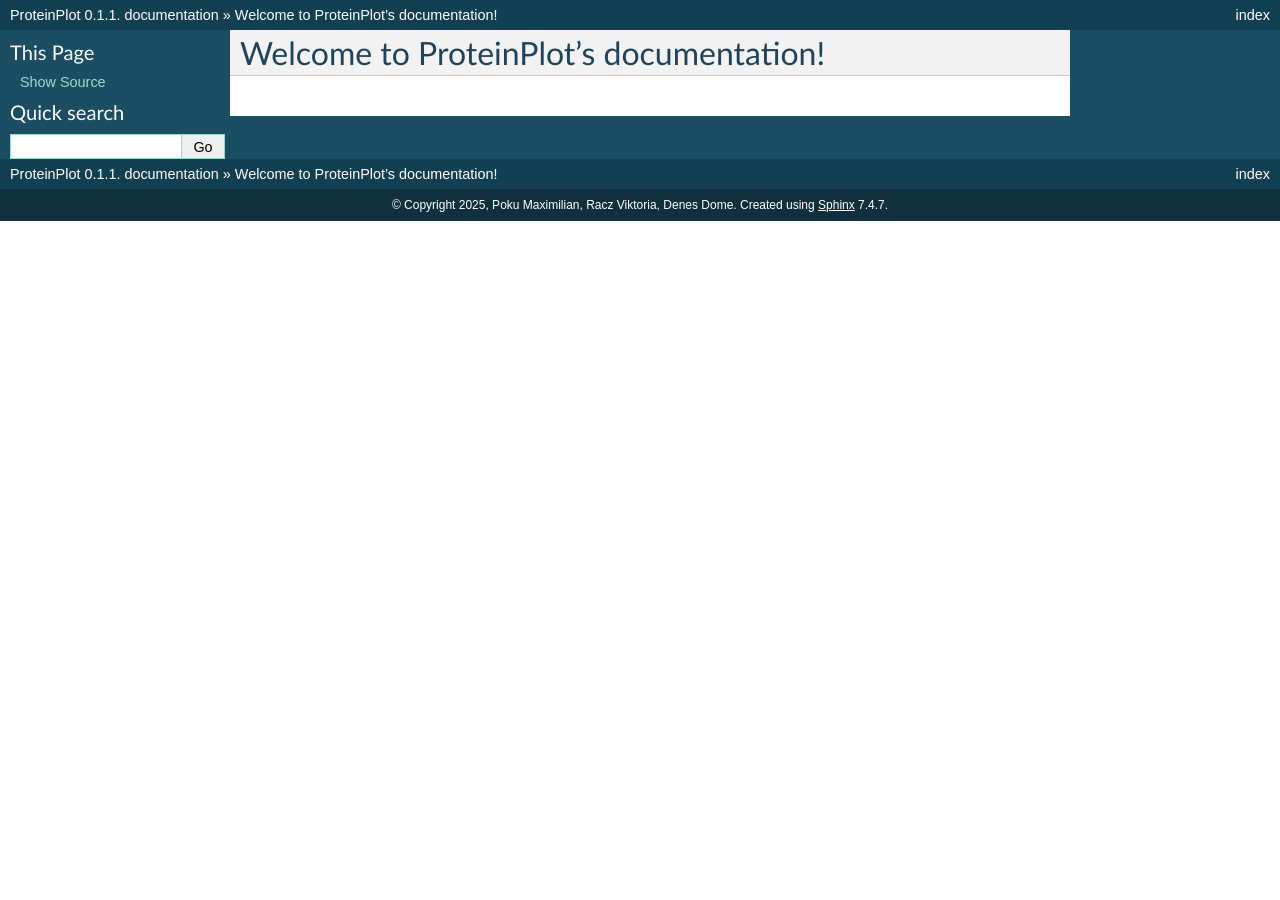
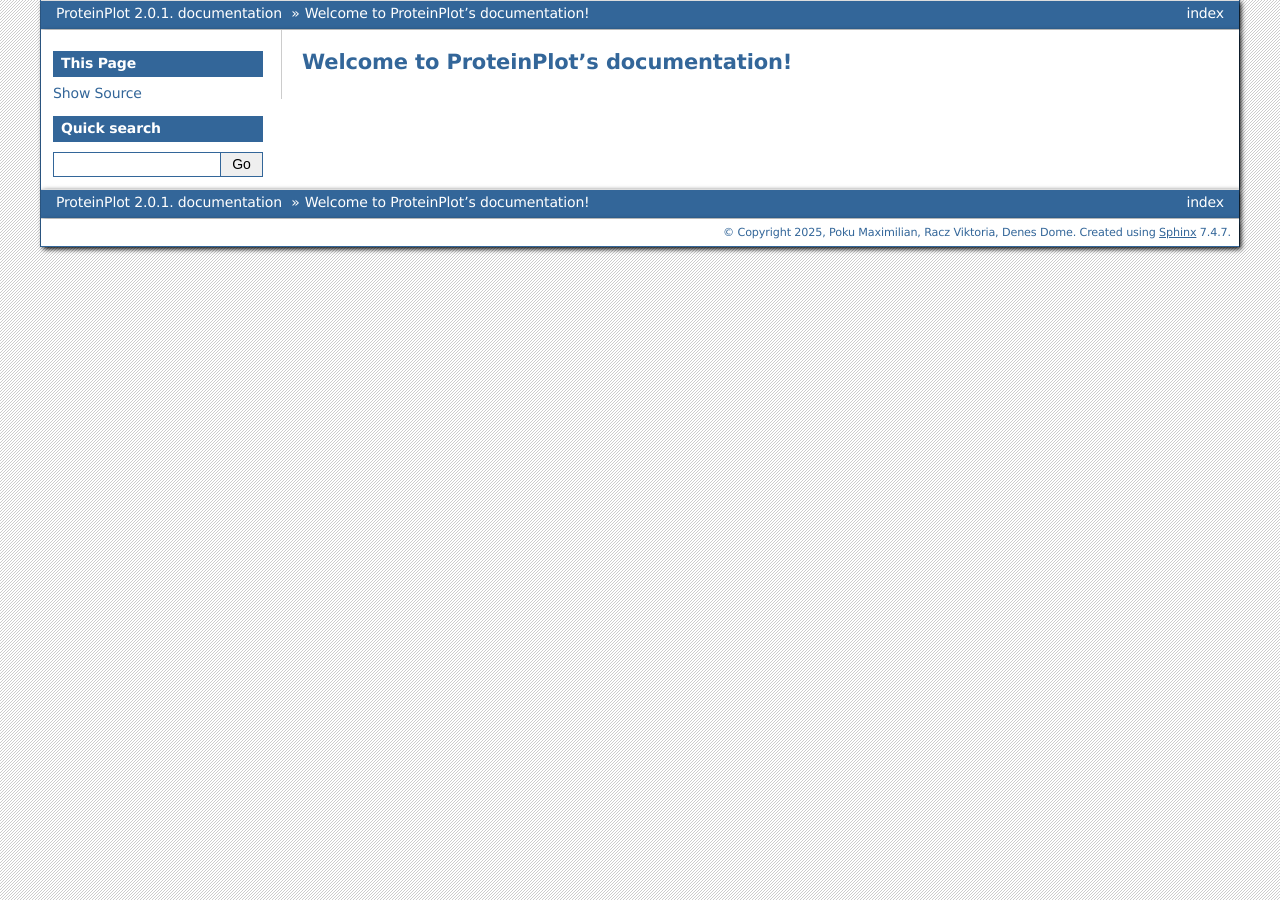
Before and after one commit to racvi7/ProtPlot, a Sphinx documentation site: the page built from docs/index.rst, in a window 1280 px wide. Built offline with Sphinx 7.4.7, drawn with Linux system fonts in a browser that asks for light colours; pages that are not in the unit, such as notebooks, are missing from menus.

Commit message:
Update conf.py

```diff
--- a/docs/conf.py
+++ b/docs/conf.py
@@ -9,7 +9,7 @@
 project = 'ProteinPlot'
 copyright = '2025, Poku Maximilian, Racz Viktoria, Denes Dome'
 author = 'Poku Maximilian, Racz Viktoria, Denes Dome'
-release = '0.1.1.'
+release = '2.0.1.'
 
 # -- General configuration ---------------------------------------------------
 # https://www.sphinx-doc.org/en/master/usage/configuration.html#general-configuration
@@ -18,12 +18,18 @@ extensions = []
 
 templates_path = ['_templates']
 exclude_patterns = ['_build', 'Thumbs.db', '.DS_Store']
+extensions = ['myst_parser']
+
+source_suffix = {
+    '.rst': 'restructuredtext',
+    '.md': 'markdown',
+}
 
 
 
 # -- Options for HTML output -------------------------------------------------
 # https://www.sphinx-doc.org/en/master/usage/configuration.html#options-for-html-output
 
-html_theme = 'classic'
-html_static_path = ['_static']
+html_theme = 'bizstyle'
+html_static_path = ['_bizstyle']
 #html_theme = "sphinx_rtd_theme"
```
